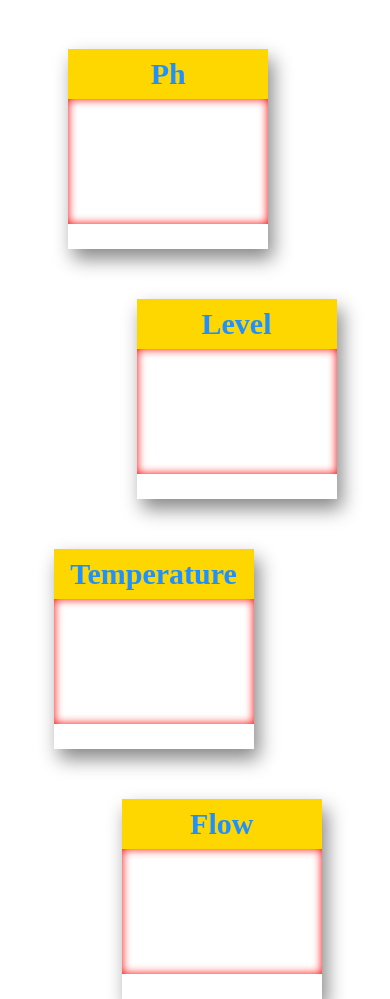
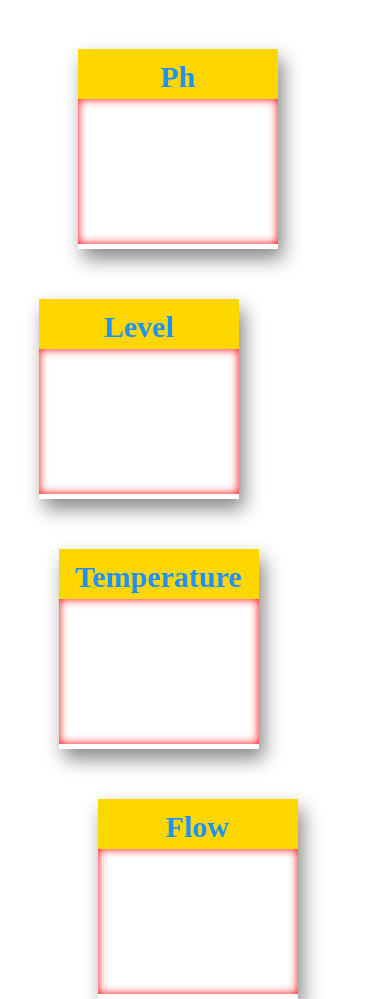
Before and after one commit to JAGAGANESH/TCE, a PHP site: page /dam_profile.html in a window 390 px wide. Shown: the part 251-1250 px from the top of the page. Run offline with PHP 8.4, Linux system fonts and the light colour scheme.

Commit message:
Update index.css

```diff
--- a/TCE_IT_FOURT SEMESTER_PM/Water Quality Monitoring/index.css
+++ b/TCE_IT_FOURT SEMESTER_PM/Water Quality Monitoring/index.css
@@ -258,27 +258,33 @@ b1 {
     }
     .box1 {
         top: 550px;
-        left: 35%;
+        left: 10%;
         width: 200px;
         height: 200px;
     }
     .box2 {
         top: 800px;
-        right: 35%;
+        left: 15%;
         width: 200px;
         height: 200px;
     }
     .box3 {
         top: 300px;
-        left: 17.5%;
+        left: 20%;
         width: 200px;
         height: 200px;
     }
     .box4 {
         top: 1050px;
-        right: 17.5%;
+        left: 25%;
         width: 200px;
         height: 200px;
+    }
+    .inner-box1 {
+        height: 55px;
+    }
+    .inner-box2 {
+        height: 145px;
     }
 }
 @media only screen and (min-width: 600px) {
```
